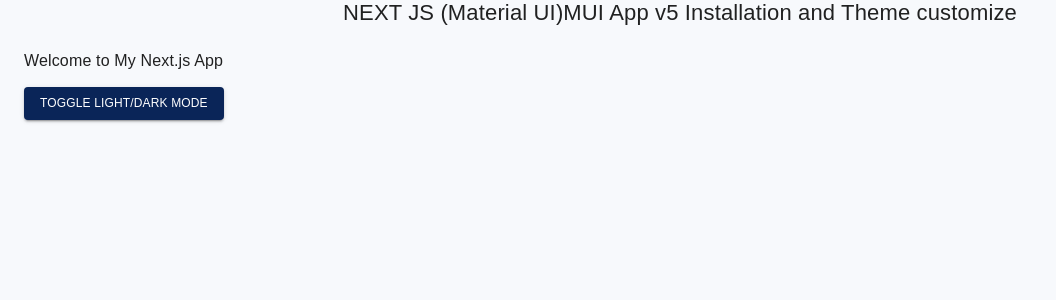
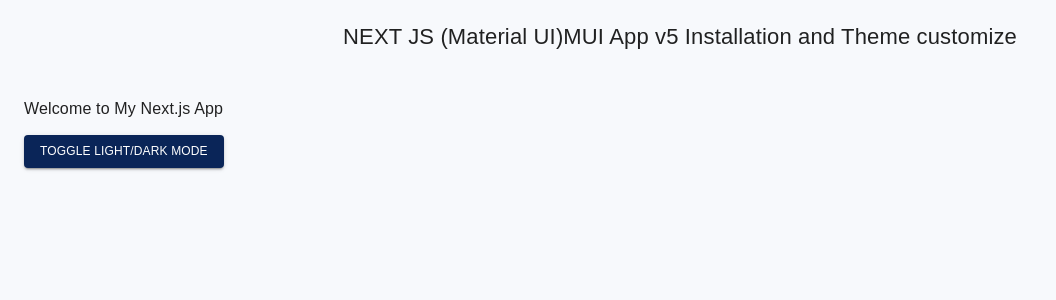
Before and after one commit to Mosharaf456/user-authentication-nextjs14, a Next.js app: page / in a window 1280 px wide. Shown: the top 300 px of the page, without its empty margins (0-1056 px from the left). Built offline with nearby package versions, Linux system fonts and the light colour scheme.

Commit message:
ref mui theme and mui installed into NEXT JS v14:updated

```diff
--- a/src/app/page.tsx
+++ b/src/app/page.tsx
@@ -1,12 +1,14 @@
 // import Image from "next/image";
 
 import BackgroundTest from "@/components/background";
-import { Typography } from "@mui/material";
+import { Box, Typography } from '@mui/material';
 
 export default function Home() {
   return (
     <>
-      <Typography variant="h3" sx={{ml: 10, textAlign: "center"}}> NEXT JS (Material UI)MUI App v5 Installation and Theme customize </Typography>
+      <Box sx={{ p: 3, bgcolor: 'background.default', color: 'text.primary' }}>
+        <Typography variant="h3" sx={{ml: 10, textAlign: "center"}}> NEXT JS (Material UI)MUI App v5 Installation and Theme customize </Typography>
+      </Box>
       <BackgroundTest />
     </>
   );
```
